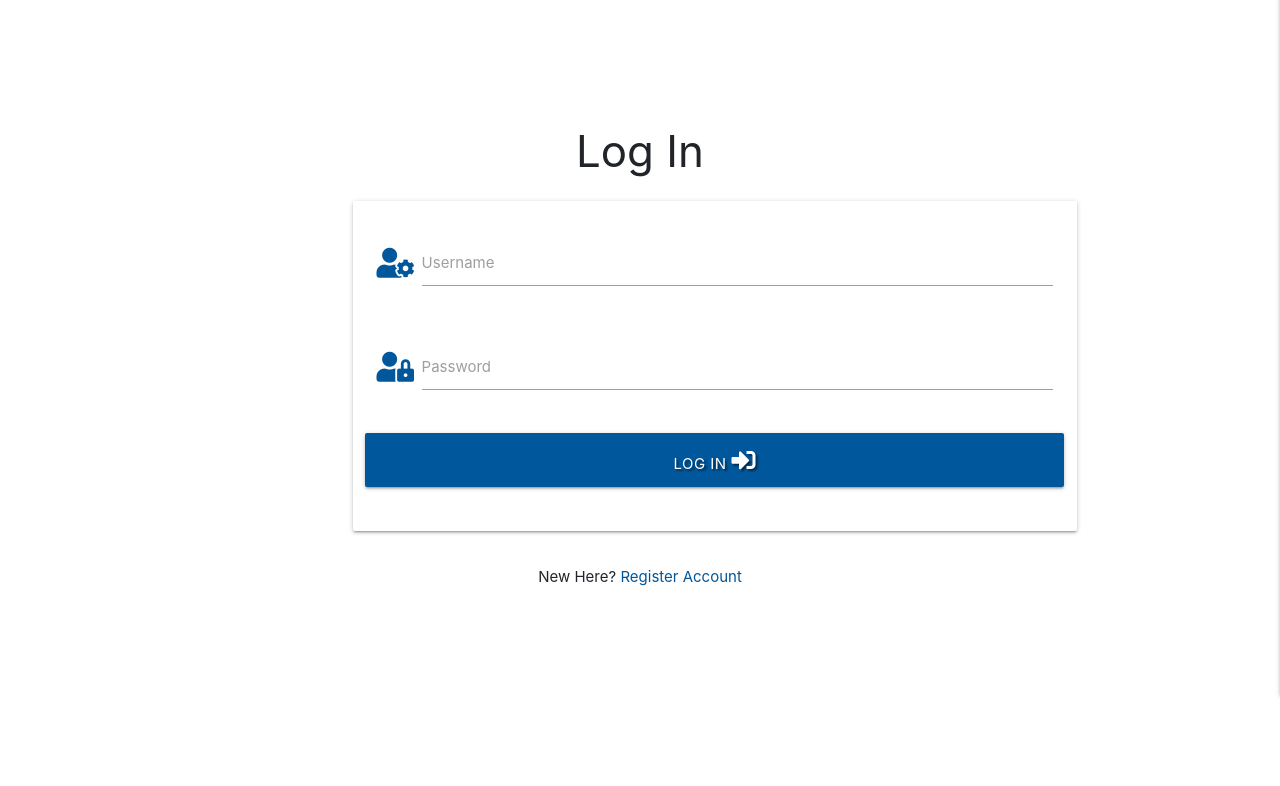
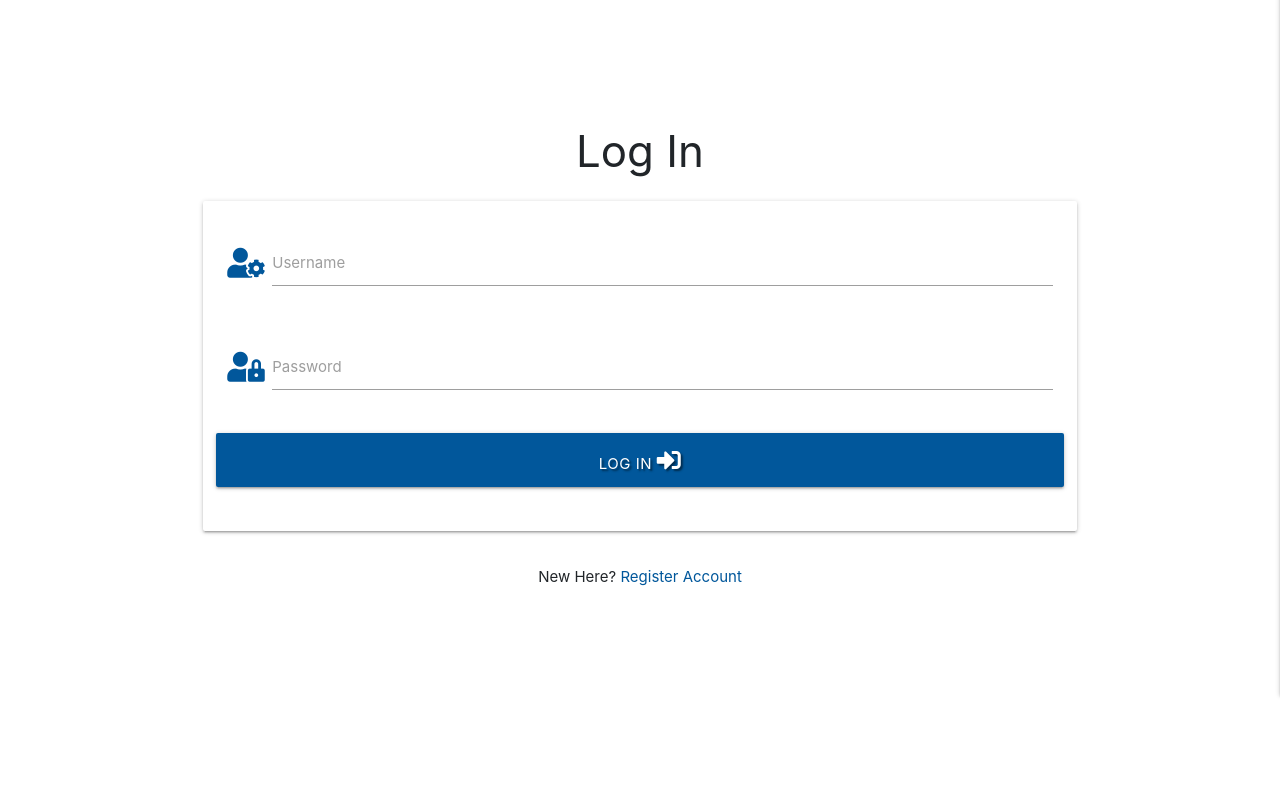
Before and after one commit to AngelArgirov/My-third-project-msp3, a Flask app: page /login in a window 1280 px wide. Shown: the part 165-951 px from the top of the page. Run offline with Flask 2, Linux system fonts and the light colour scheme; some libraries are stand-ins or nearby versions.

Commit message:
Update login.html

```diff
--- a/templates/login.html
+++ b/templates/login.html
@@ -4,7 +4,7 @@
     <h3 class="center-align">Log In</h3>
 
     <div class="row">
-        <form class="col s12 m8 offset-m2" method="POST" action="{{ url_for('login') }}">
+        <form class="col s12 m8" method="POST" action="{{ url_for('login') }}">
             <div class="card-panel">
                 <!-- username -->
                 <div class="row">
```
